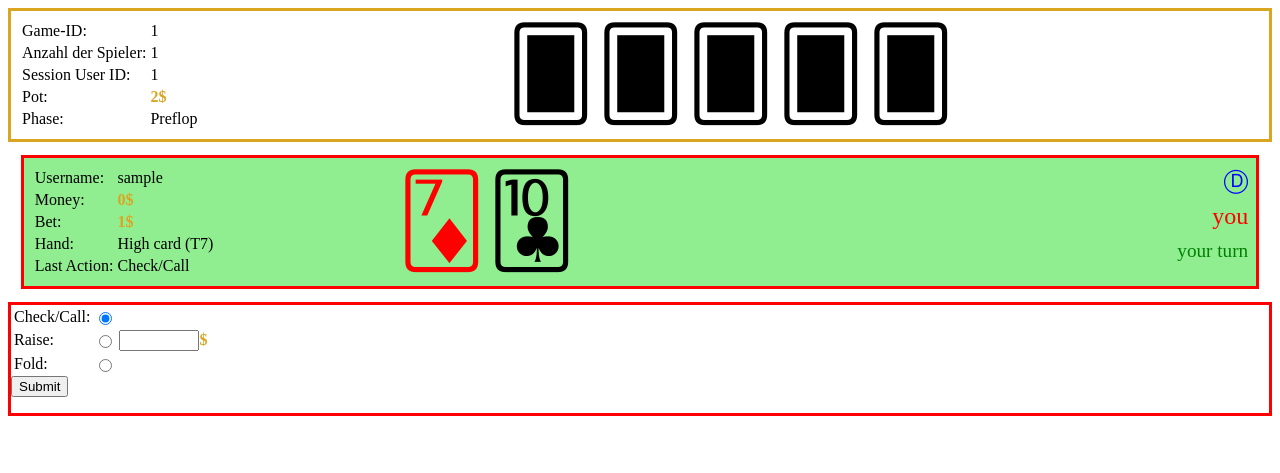
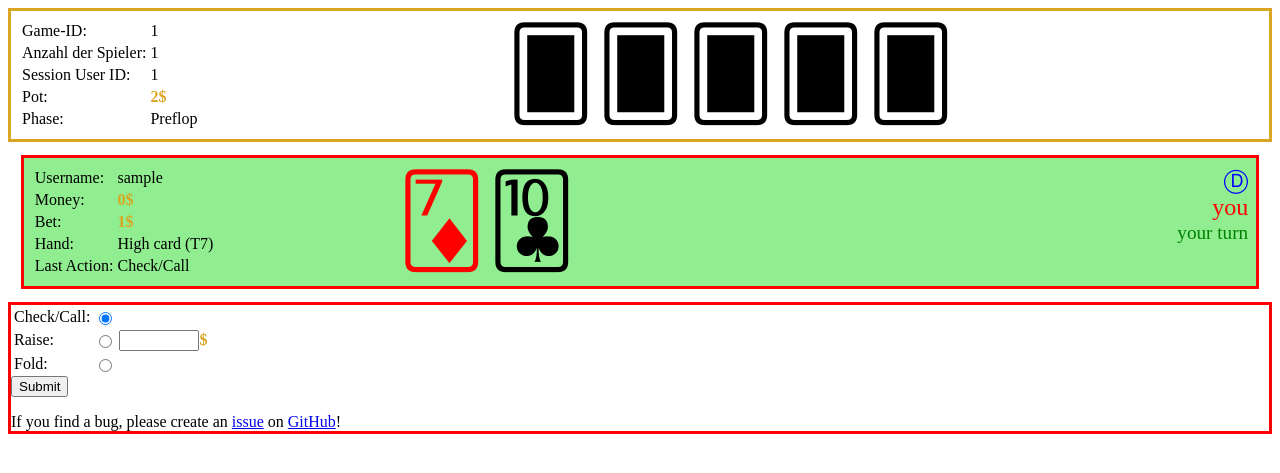
Before and after one commit to PaulRaffer/Online-Poker, a PHP site: page /poker/?game=1 in a window 1280 px wide. Shown: the top 473 px of the page. Run offline with PHP 8.4, Linux system fonts and the light colour scheme; the visitor is signed in with stand-in values (Sample User, id 1); data comes from the database, SQL or seed files in the repository; tables that the repository leaves empty hold one stand-in row (values such as "Sample post"); data that the repository does not hold is empty.

Commit message:
winners style; GitHub issues

```diff
--- a/poker/index.php
+++ b/poker/index.php
@@ -33,7 +33,7 @@ function set_game($db, $game) { // Spiel auf datenbank schreiben
 	]);
 }
 
-function print_game() { // Spiel ausgeben?>
+function print_game() { // Spiel ausgeben ?>
 	<span id="players"></span>
 	<div class="you">
 		<form method="post">
@@ -44,6 +44,7 @@ function print_game() { // Spiel ausgeben?>
 			</table>
 			<input type="submit" name="set_action" />
 		</form>
+		If you find a bug, please create an <a href="https://github.com/PaulRaffer/Online-Poker/issues" target="_blank">issue</a> on <a href="https://github.com/PaulRaffer/Online-Poker" target="_blank">GitHub</a>!
 	</div>
 <?php }
 
--- a/style/main.css
+++ b/style/main.css
@@ -3,6 +3,12 @@
     border: 3px solid goldenrod;
     padding: 0.5em;
 }
+@media only screen and (max-width: 420px) {
+    .game table {
+        display: none;
+    }
+}
+
 .player {
     border: 3px solid black;
     margin: 0.8em;
@@ -14,7 +20,6 @@
 @media only screen and (max-width: 420px) {
     .game tr>td:nth-child(1), .player tr>td:nth-child(1) {
         display: none;
-        background-color: red;
     }
     .rank { display: none; }
 }
@@ -57,7 +62,7 @@
 .player_dealer_button {
     flex-grow: 1;
     /*border: 1px solid orange;*/
-    height: 33%;
+    height: 25%;
     font-size: 1.5em;
     color: blue;
     text-align: right;
@@ -67,17 +72,24 @@
 }
 
 .player_current_player {
-    height: 33%;
+    height: 25%;
     font-size: 1.2em;
     text-align: right;
     color: green;
 }
 
 .player_you {
-    height: 33%;
+    height: 25%;
     font-size: 1.5em;
     text-align: right;
     color: red;
+}
+
+.player_winner {
+    height: 25%;
+    font-size: 1.4em;
+    text-align: right;
+    color:goldenrod;
 }
 
 .dealer { border: 3px solid blue; }
```
